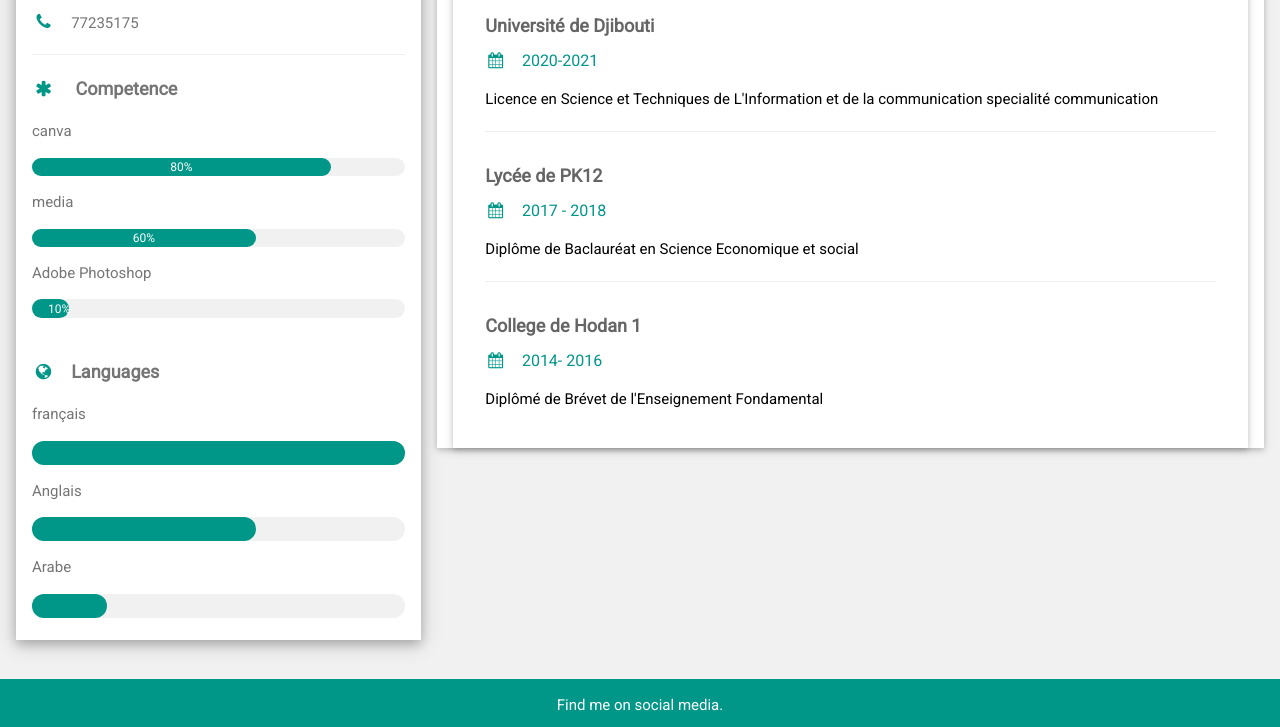
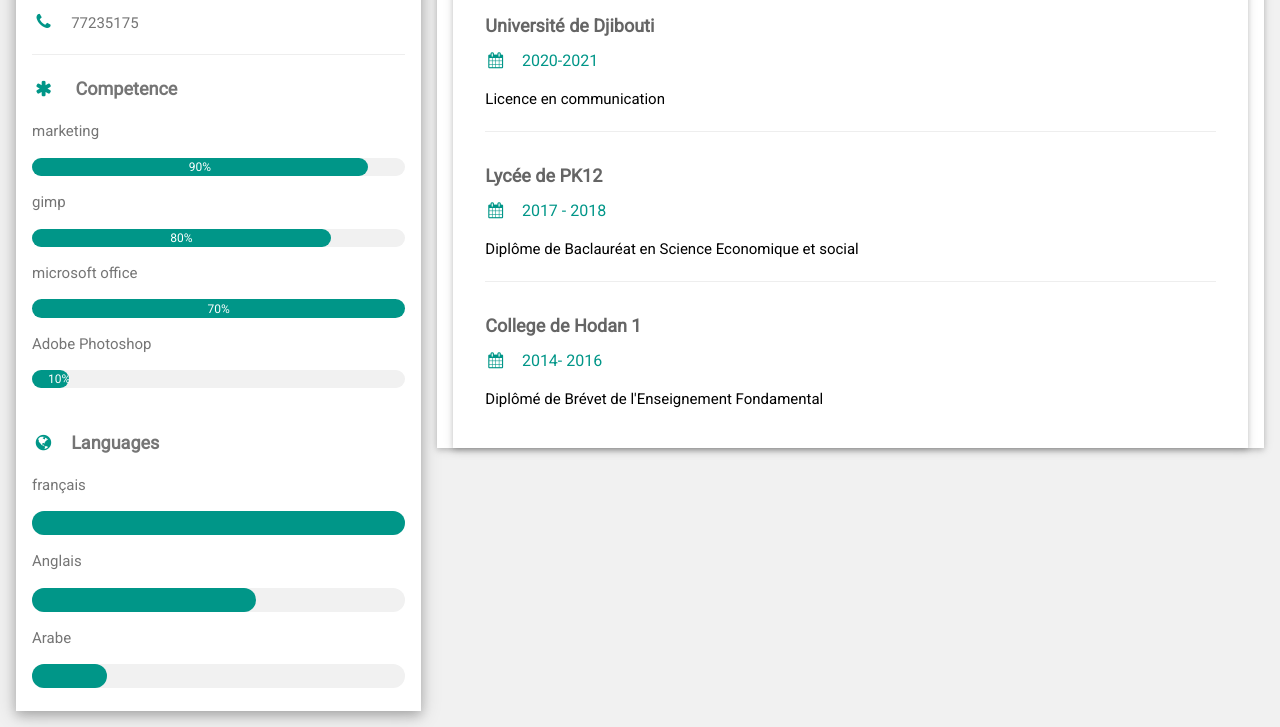
Before and after one commit to HalimaAhmedAli/halima-ahmed-ali, a website: page index.html in a window 1280 px wide. Shown: the part 537-1264 px from the top of the page. Drawn offline with nearby package versions, Linux system fonts and the light colour scheme.

Commit message:
modifier les competences ajoute de profil

```diff
--- a/index.html
+++ b/index.html
@@ -29,27 +29,27 @@
           </div>
         </div>
         <div class="w3-container">
-          <p><i class="fa fa-briefcase fa-fw w3-margin-right w3-large w3-text-teal"></i>Recherche d'emploi</p>
+          <p><i class="fa fa-briefcase fa-fw w3-margin-right w3-large w3-text-teal"></i>assistante marketing</p>
           <p><i class="fa fa-home fa-fw w3-margin-right w3-large w3-text-teal"></i>Djibouti,Djibouti</p>
           <p><i class="fa fa-envelope fa-fw w3-margin-right w3-large w3-text-teal"></i>halimaqidi99@gmail</p>
           <p><i class="fa fa-phone fa-fw w3-margin-right w3-large w3-text-teal"></i>77235175</p>
           <hr>
 
           <p class="w3-large"><b><i class="fa fa-asterisk fa-fw w3-margin-right w3-text-teal"></i> Competence</b></p>
-          <p>canva</p>
+          <p>marketing</p>
           <div class="w3-light-grey w3-round-xlarge w3-small">
-            <div class="w3-container w3-center w3-round-xlarge w3-teal" style="width:80%">80%</div>
+            <div class="w3-container w3-center w3-round-xlarge w3-teal" style="width:90%">90%</div>
           </div>
-          <p>media</p>
+          <p>gimp</p>
           <div class="w3-light-grey w3-round-xlarge w3-small">
-            <div class="w3-container w3-center w3-round-xlarge w3-teal" style="width:60%">
-              <div class="w3-center w3-text-white">60%</div>
+            <div class="w3-container w3-center w3-round-xlarge w3-teal" style="width:80%">
+              <div class="w3-center w3-text-white">80%</div>
             </div>
           </div>
-          <!--<p>Photography</p>
+          <p>microsoft office</p>
           <div class="w3-light-grey w3-round-xlarge w3-small">
-            <div class="w3-container w3-center w3-round-xlarge w3-teal" style="width40%">40%</div>
-          </div> -->
+            <div class="w3-container w3-center w3-round-xlarge w3-teal" style="width70%">70%</div>
+          </div>
           <p>Adobe Photoshop</p>
           <div class="w3-light-grey w3-round-xlarge w3-small">
             <div class="w3-container w3-center w3-round-xlarge w3-teal" style="width:10%">10%</div>
@@ -88,7 +88,7 @@
           <hr>
         </div>
          <div class="w3-container">
-            <p>stage  de fin d'etude</p>
+            <p>ministére de la communication </p>
             <h5 class="w3-text-teal"><i class="fa fa-calendar fa-fw w3-margin-right"></i>mars 2021</h6>
           <h6 class="w3-opacity"><b> </b>j'ai suivis un stage au sein de l'agence Djiboutienne d'information (ADI) du ministére de la communication, chargé de poste de telécomminication</h5>
 
@@ -107,9 +107,9 @@
         <div class="w3-container">
           <h5 class="w3-opacity"><b>Université de Djibouti</b></h5>
           <h6 class="w3-text-teal"><i class="fa fa-calendar fa-fw w3-margin-right"></i>2020-2021</h6>
-          <p>Licence en Science et Techniques de L'Information et de la communication
-            specialité communication
-          </p>
+          <p>Licence en communication
+
+          <a/p>
           <hr>
         </div>
         <div class="w3-container">
```
